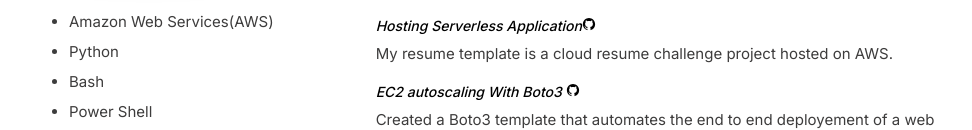
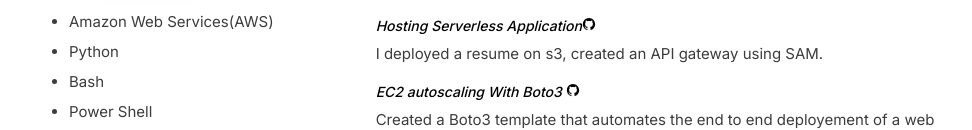
Before and after one commit to korlynx/cloud-resume, a plain HTML site: page app_template/index.html in a window 1280 px wide. Shown: the part 393-523 px from the top of the page, without its empty margins (141-1113 px from the left). Drawn offline with nearby package versions, Linux system fonts and the light colour scheme; files that its build step writes are made by us from their sources; no server answers; files whose address does not match are found by name.

```diff
--- a/app_template/index.html
+++ b/app_template/index.html
@@ -125,7 +125,7 @@
                 <h3 class="title">PROJECTS</h3>
                 <div class="ref_item">
                     <h4 class="ref_name">Hosting Serverless Application<ion-icon name="logo-github"></ion-icon></h4>
-                    <p class="description">My resume template is a cloud resume challenge project hosted on AWS.</p>
+                    <p class="description">I deployed a resume on s3, created an API gateway using SAM.</p>
                 </div>
                 <div class="ref_item">
                     <h4 class="ref_name"> <a class="project-link" href="https://github.com/korlynx/ec2-autoscaling-with-boto3"
```
Also changed, not shown: 1 other file.
